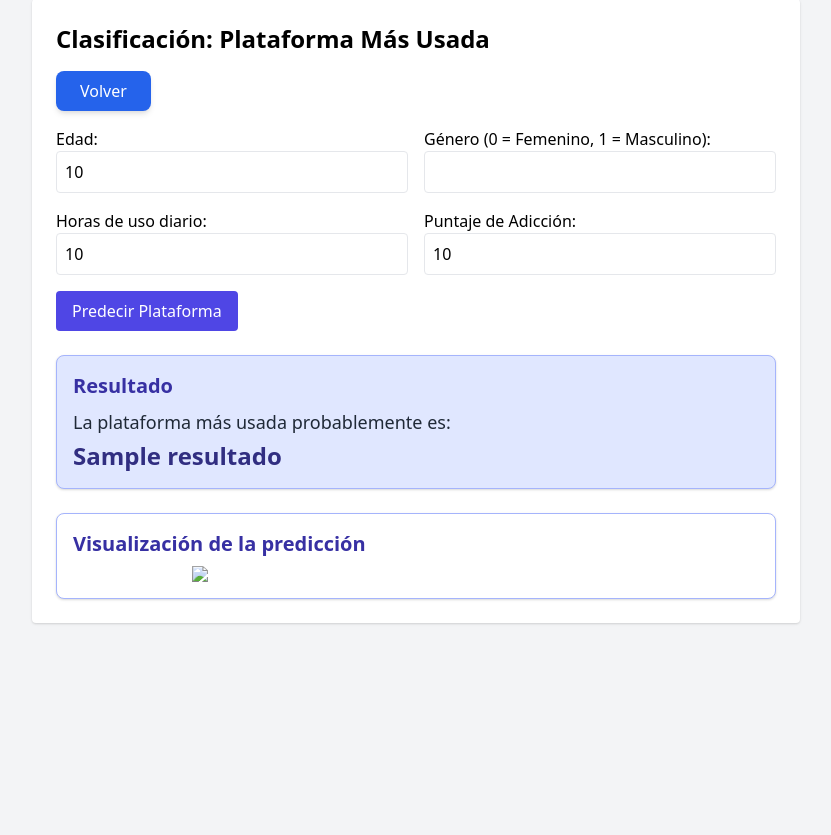
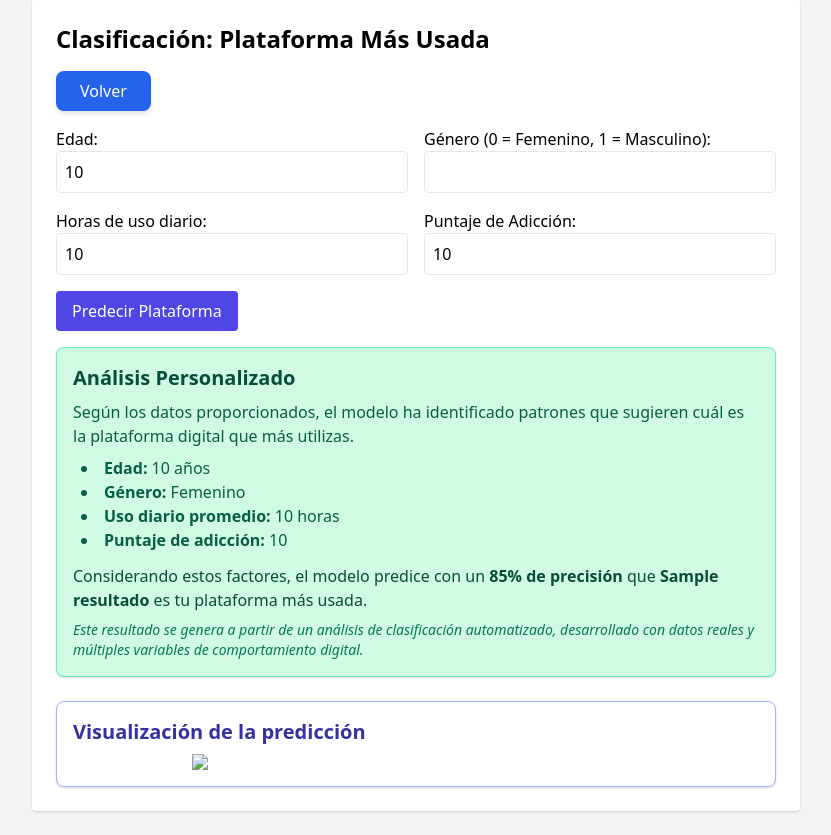
Before and after one commit to Marcohau2O/Students-Social-Media-Addiction, a Flask app: template templates/plataforma_dashboard.html in a window 1280 px wide. Shown: the part 25-860 px from the top of the page, without its empty margins (224-1055 px from the left). Before the commit the page ends 649 px from the top, so only its background shows below. Run offline with Flask 3, Linux system fonts and the light colour scheme; the template is opened without the code that fills it: most values are stand-ins (such as "Sample title", 1, 10 or a date in 2020).

Commit message:
cambios en resultado de modelos

```diff
--- a/app.py
+++ b/app.py
@@ -38,7 +38,7 @@ def dashboard():
 
 @app.route('/lineal', methods=['GET', 'POST'])
 def linea_dashboard():
-    df = pd.read_csv("Students Social Media Addiction.csv")
+    df = pd.read_csv("2_IDYGS91.csv")
     modelo = LinearRegression()
     modelo.fit(df[['Avg_Daily_Usage_Hours']], df['Mental_Health_Score'])
 
--- a/templates/plataforma_dashboard.html
+++ b/templates/plataforma_dashboard.html
@@ -1,14 +1,17 @@
 <!DOCTYPE html>
 <html lang="es">
+
 <head>
   <meta charset="UTF-8">
   <title>Clasificador de Plataforma Usada</title>
   <link href="https://cdn.jsdelivr.net/npm/tailwindcss@2.2.19/dist/tailwind.min.css" rel="stylesheet">
 </head>
+
 <body class="bg-gray-100 min-h-screen p-6">
   <div class="max-w-3xl mx-auto bg-white p-6 rounded shadow">
     <h2 class="text-2xl font-bold mb-4">Clasificación: Plataforma Más Usada</h2>
-    <a href="/dashboard" class="inline-block mb-4 px-6 py-2 bg-blue-600 text-white font-medium rounded-lg shadow-md hover:bg-blue-700 transition duration-300">
+    <a href="/dashboard"
+      class="inline-block mb-4 px-6 py-2 bg-blue-600 text-white font-medium rounded-lg shadow-md hover:bg-blue-700 transition duration-300">
       Volver
     </a>
 
@@ -16,25 +19,25 @@
       <div>
         <label class="block">Edad:</label>
         <input name="edad" type="number" required class="w-full p-2 border rounded"
-               value="{{ datos_usuario.get('Age', '') }}">
+          value="{{ datos_usuario.get('Age', '') }}">
       </div>
 
       <div>
         <label class="block">Género (0 = Femenino, 1 = Masculino):</label>
         <input name="genero" type="number" min="0" max="1" required class="w-full p-2 border rounded"
-               value="{{ datos_usuario.get('Gender', '') }}">
+          value="{{ datos_usuario.get('Gender', '') }}">
       </div>
 
       <div>
         <label class="block">Horas de uso diario:</label>
         <input name="horas" type="number" step="0.1" required class="w-full p-2 border rounded"
-               value="{{ datos_usuario.get('Avg_Daily_Usage_Hours', '') }}">
+          value="{{ datos_usuario.get('Avg_Daily_Usage_Hours', '') }}">
       </div>
 
       <div>
         <label class="block">Puntaje de Adicción:</label>
         <input name="adiccion" type="number" step="0.1" required class="w-full p-2 border rounded"
-               value="{{ datos_usuario.get('Addicted_Score', '') }}">
+          value="{{ datos_usuario.get('Addicted_Score', '') }}">
       </div>
 
       <div class="md:col-span-2">
@@ -43,12 +46,30 @@
     </form>
 
     {% if resultado %}
-    <div class="mt-6 p-4 bg-indigo-100 border border-indigo-300 rounded-lg shadow">
-      <h3 class="text-xl font-bold text-indigo-800 mb-2">Resultado</h3>
-      <p class="text-lg text-gray-800">La plataforma más usada probablemente es:</p>
-      <p class="text-2xl font-bold text-indigo-900 mt-1">{{ resultado }}</p>
+    <div class="mt-4 p-4 bg-green-100 border border-green-300 rounded-lg shadow">
+      <h3 class="text-xl font-bold text-green-900 mb-2">Análisis Personalizado</h3>
+      <p class="text-green-800 mb-2">
+        Según los datos proporcionados, el modelo ha identificado patrones que sugieren cuál es la plataforma digital
+        que más utilizas.
+      </p>
+      <ul class="list-disc list-inside text-green-800 ml-2 mb-3">
+        <li><strong>Edad:</strong> {{ datos_usuario.get('Age', '?') }} años</li>
+        <li><strong>Género:</strong> {% if datos_usuario.get('Gender', '') == '1' %}Masculino{% else %}Femenino{% endif
+          %}</li>
+        <li><strong>Uso diario promedio:</strong> {{ datos_usuario.get('Avg_Daily_Usage_Hours', '?') }} horas</li>
+        <li><strong>Puntaje de adicción:</strong> {{ datos_usuario.get('Addicted_Score', '?') }}</li>
+      </ul>
+      <p class="text-green-900">
+        Considerando estos factores, el modelo predice con un <strong>85% de precisión</strong> que <strong>{{ resultado
+          }}</strong> es tu plataforma más usada.
+      </p>
+      <p class="text-sm text-green-700 italic mt-2">
+        Este resultado se genera a partir de un análisis de clasificación automatizado, desarrollado con datos reales y
+        múltiples variables de comportamiento digital.
+      </p>
     </div>
     {% endif %}
+
 
     {% if grafica_img %}
     <div class="mt-6 bg-white border border-indigo-300 rounded-lg shadow p-4">
@@ -76,4 +97,5 @@
     })
   </script>
 </body>
+
 </html>
```
Also changed, not shown: templates/red_neuronal_dashboard.html (+38 -9 lines), templates/relacion_estado_dashboard.html (+32 -1 lines), 1 other file.
